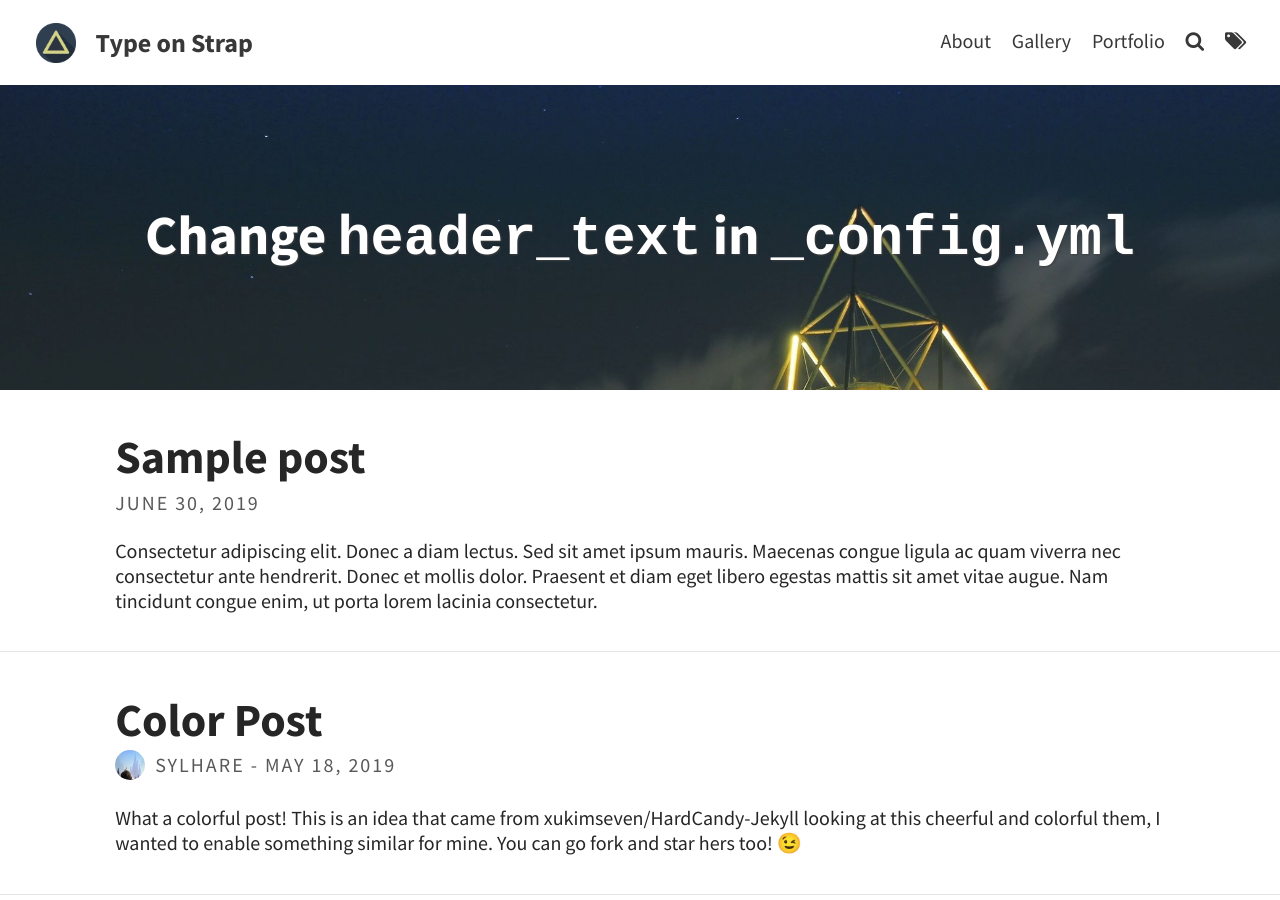
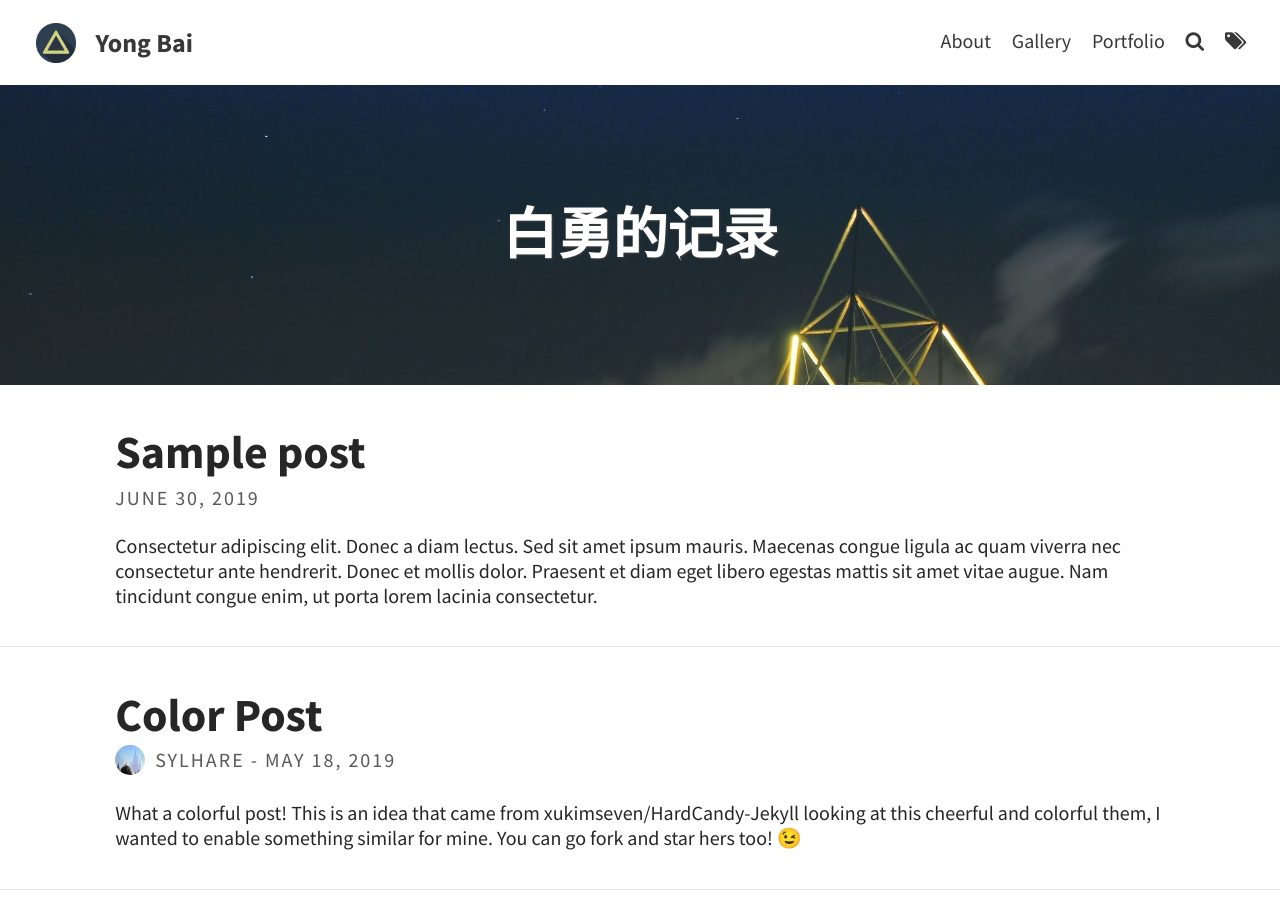
Before and after one commit to y-bai/y-bai.github.io, a Jekyll site: the page built from index.html, in a window 1280 px wide and 900 px high. Built offline with Jekyll 4.4.1, drawn with Linux system fonts in a browser that asks for light colours; the list of posts is cut into pages by our own code.

Commit message:
modify config

```diff
--- a/_config.yml
+++ b/_config.yml
@@ -3,13 +3,13 @@
 url: "https://y-bai.github.io"
 
 # THEME-SPECIFIC CONFIGURATION
-title: Type on Strap                                    # site's title
-description: "A website with blog posts and pages"      # used by search engines
+title: Yong Bai                                    # site's title
+description: "My Blog host"      # used by search engines
 avatar: assets/img/triangle.png                         # Empty for no avatar in navbar
 favicon: assets/favicon.ico                             # Icon displayed in the tab
 
 # Header and footer text
-header_text: Change <code>header_text</code> in <code>_config.yml</code>  # Change Blog header text
+header_text:  白勇的记录  # Change Blog header text
 header_feature_image: assets/img/pexels/triangular.jpeg
 footer_text: >
   Powered by <a href="https://jekyllrb.com/">Jekyll</a> with <a href="https://github.com/sylhare/Type-on-Strap">Type on Strap</a>
```
